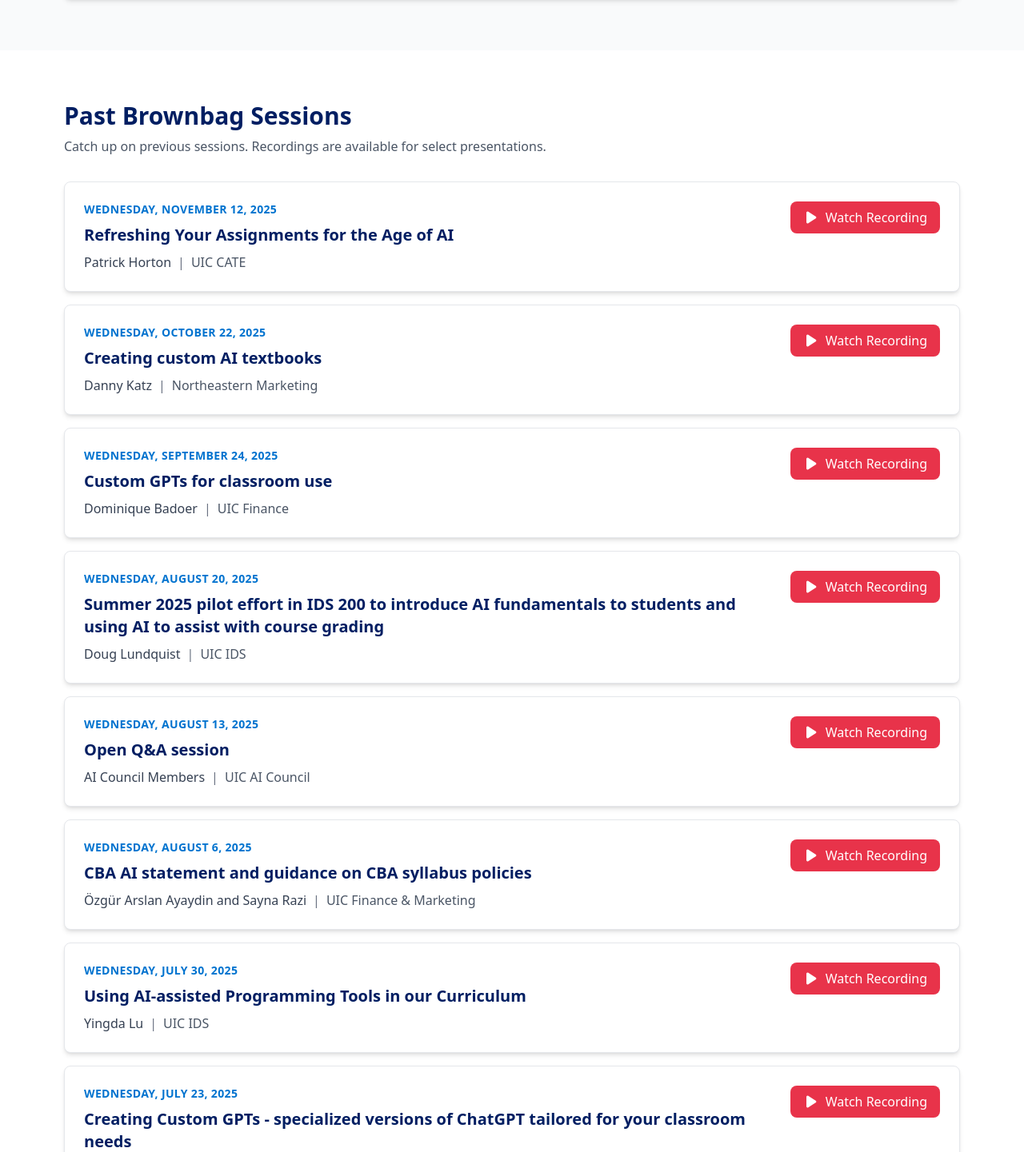
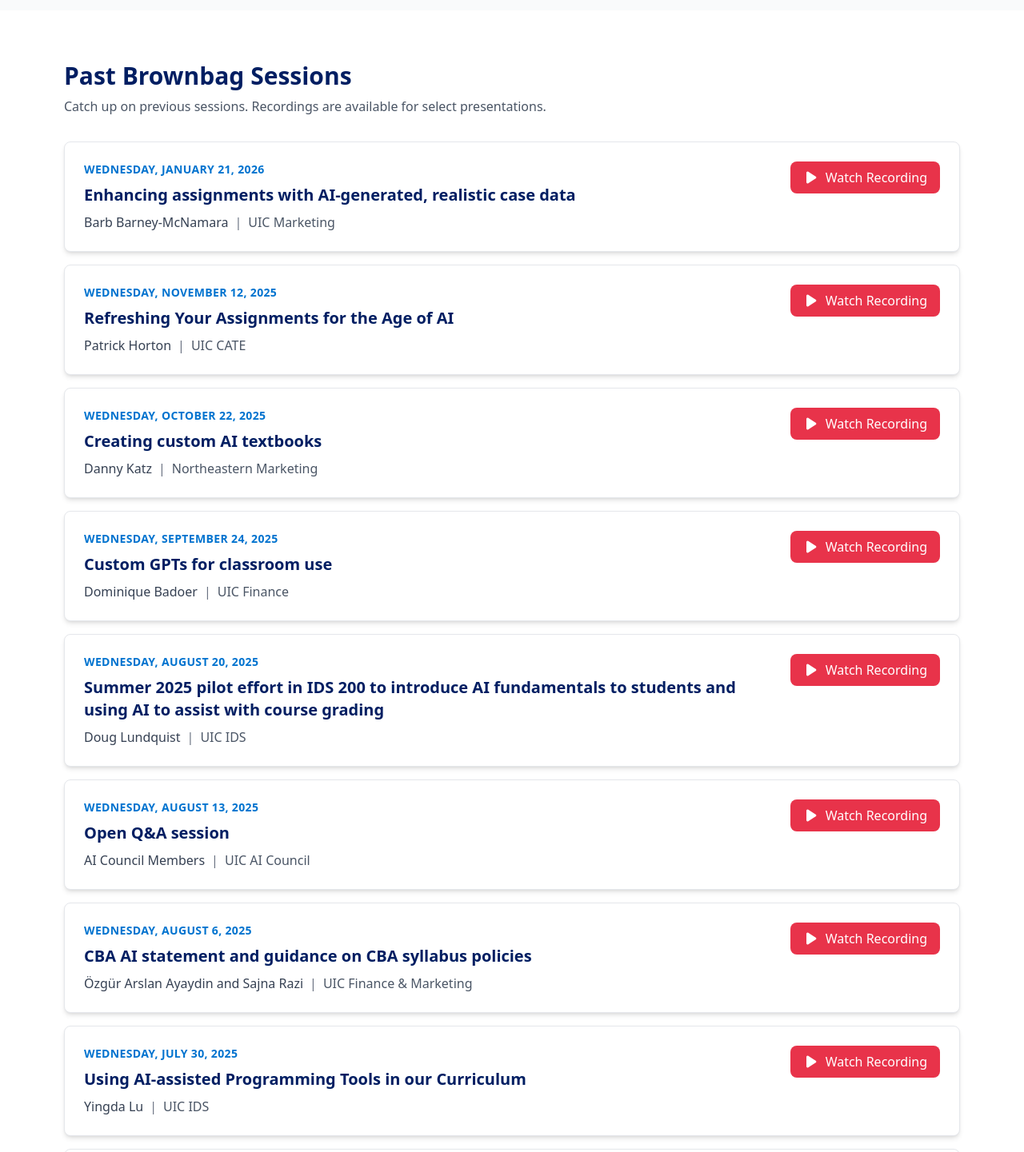
Before and after one commit to dent424/uic-cba-ai-council-website, a Next.js app: page / in a window 1280 px wide. Shown: the part 867-2308 px from the top of the page at 80% size. Built offline with nearby package versions, Linux system fonts and the light colour scheme.

Commit message:
Update Barb's session to past with video link, fix Sajna spelling
Co-Authored-By: Claude Opus 4.5 <noreply@anthropic.com>

```diff
--- a/src/data/events.ts
+++ b/src/data/events.ts
@@ -41,7 +41,7 @@ export const brownbagEvents: BrownbagEvent[] = [
   },
   {
     date: "2025-08-06",
-    speaker: "Özgür Arslan Ayaydin and Sayna Razi",
+    speaker: "Özgür Arslan Ayaydin and Sajna Razi",
     speakerInfo: "UIC Finance & Marketing",
     topic: "CBA AI statement and guidance on CBA syllabus policies",
     status: "past",
@@ -92,7 +92,8 @@ export const brownbagEvents: BrownbagEvent[] = [
     speaker: "Barb Barney-McNamara",
     speakerInfo: "UIC Marketing",
     topic: "Enhancing assignments with AI-generated, realistic case data",
-    status: "upcoming",
+    status: "past",
+    videoUrl: "https://uic.zoom.us/rec/share/NbuN1ym_76JSZoT3Mn_-d11WE9_b7msEc46kzFKr2olvU0ooGE1dq5OL2lZWBPp4.qE_YxH0yIoM7NwrI?startTime=1769020383000",
   },
 ];
 
```
